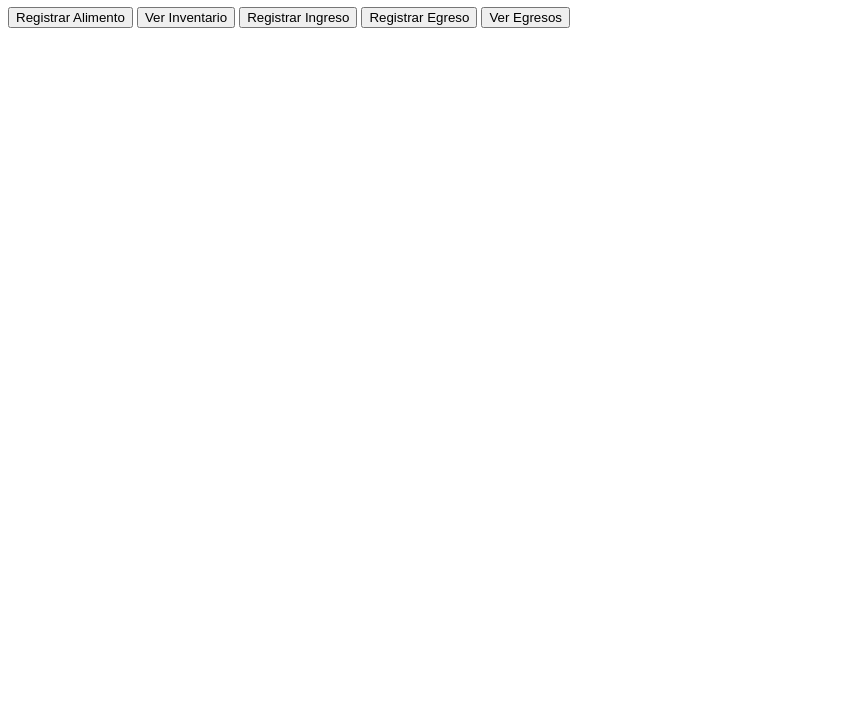
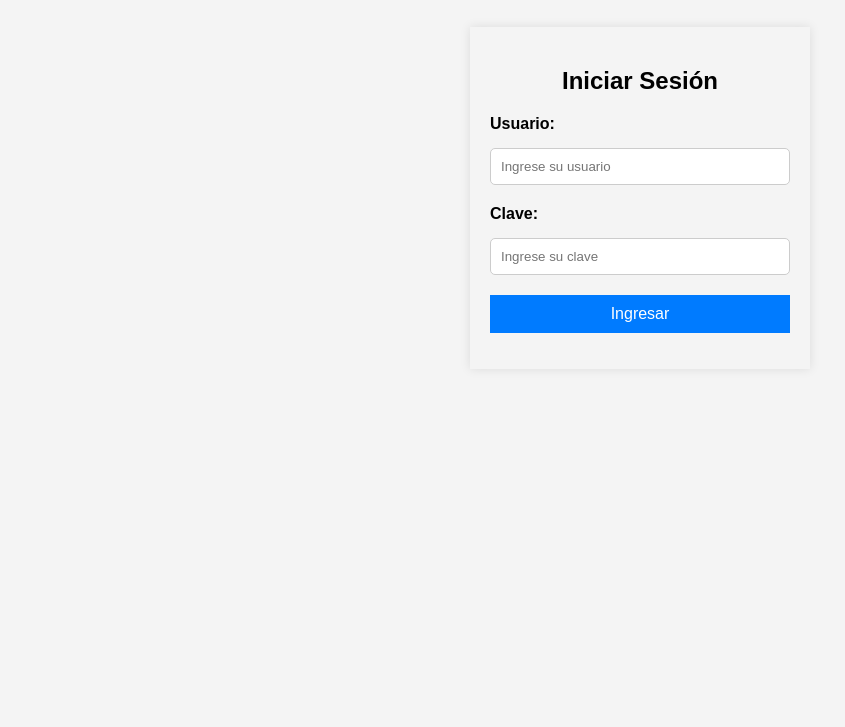
Before and after one commit to lukea78/InventarioBanco, a plain HTML site: page index.html in a window 1280 px wide. Shown: the part 73-800 px from the top of the page, without its empty margins (0-845 px from the left). Drawn offline with Linux system fonts and the light colour scheme.

Commit message:
Update index.html

```diff
--- a/index.html
+++ b/index.html
@@ -4,22 +4,29 @@
     <meta charset="UTF-8">
     <meta name="viewport" content="width=device-width, initial-scale=1.0">
     <title>Banco de Alimentos</title>
-    <script type="module" src="script.js"></script>
+    <link rel="stylesheet" href="styles.css">
 </head>
 <body>
-    <h1>BANCO DE ALIMENTOS</h1>
+    <div class="container" id="login-container">
+        <h2>Iniciar Sesión</h2>
+        <label for="username">Usuario:</label>
+        <input type="text" id="username" placeholder="Ingrese su usuario">
+        <label for="password">Clave:</label>
+        <input type="password" id="password" placeholder="Ingrese su clave">
+        <button onclick="login()">Ingresar</button>
+        <p id="login-error" style="color:red;"></p>
+    </div>
 
-    <div>
+    <div class="container" id="app-container" style="display:none;">
+        <h1>BANCO DE ALIMENTOS</h1>
         <button id="addProductBtn">Registrar Alimento</button>
         <button id="viewInventoryBtn">Ver Inventario</button>
         <button id="addIngressBtn">Registrar Ingreso</button>
         <button id="addEgressBtn">Registrar Egreso</button>
         <button id="viewEgressBtn">Ver Egresos</button>
+        <div id="content"></div>
     </div>
 
-    <div id="content">
-        <!-- Aquí se cargará el contenido dinámico -->
-    </div>
-
+    <script src="script.js"></script>
 </body>
 </html>
```
